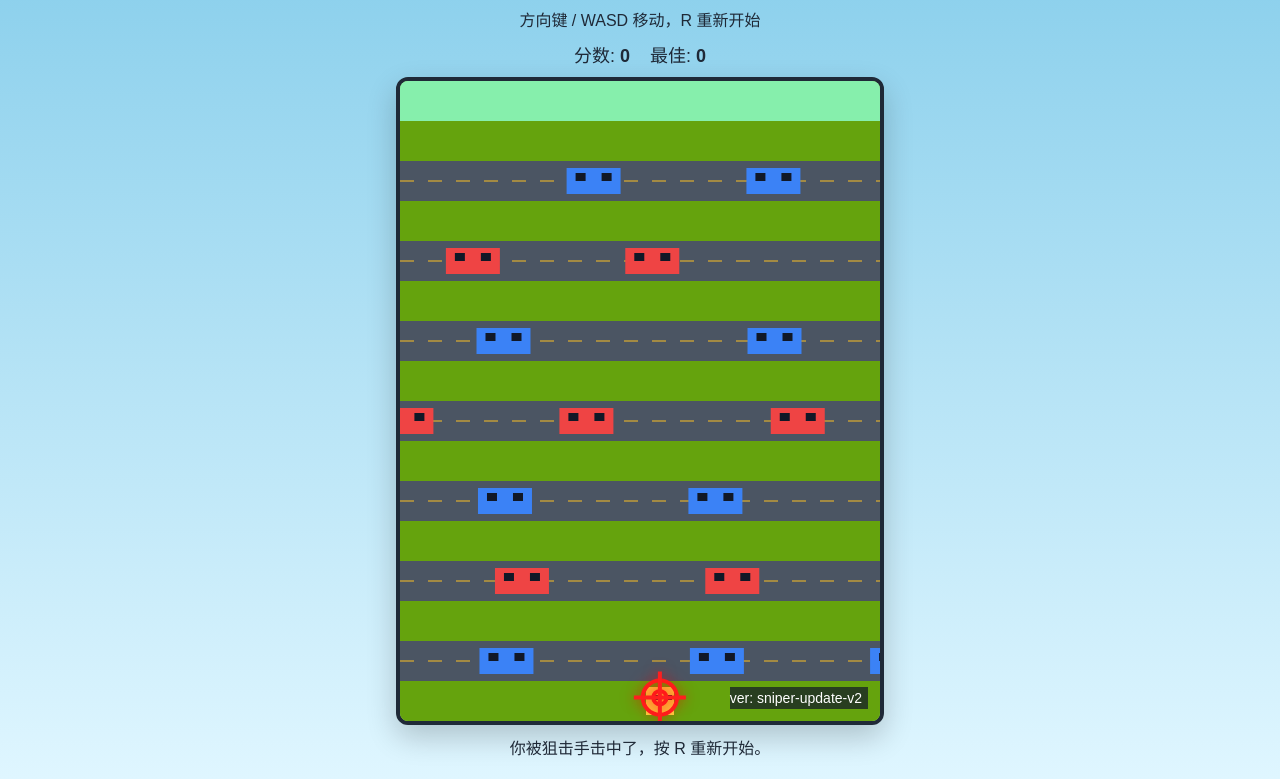
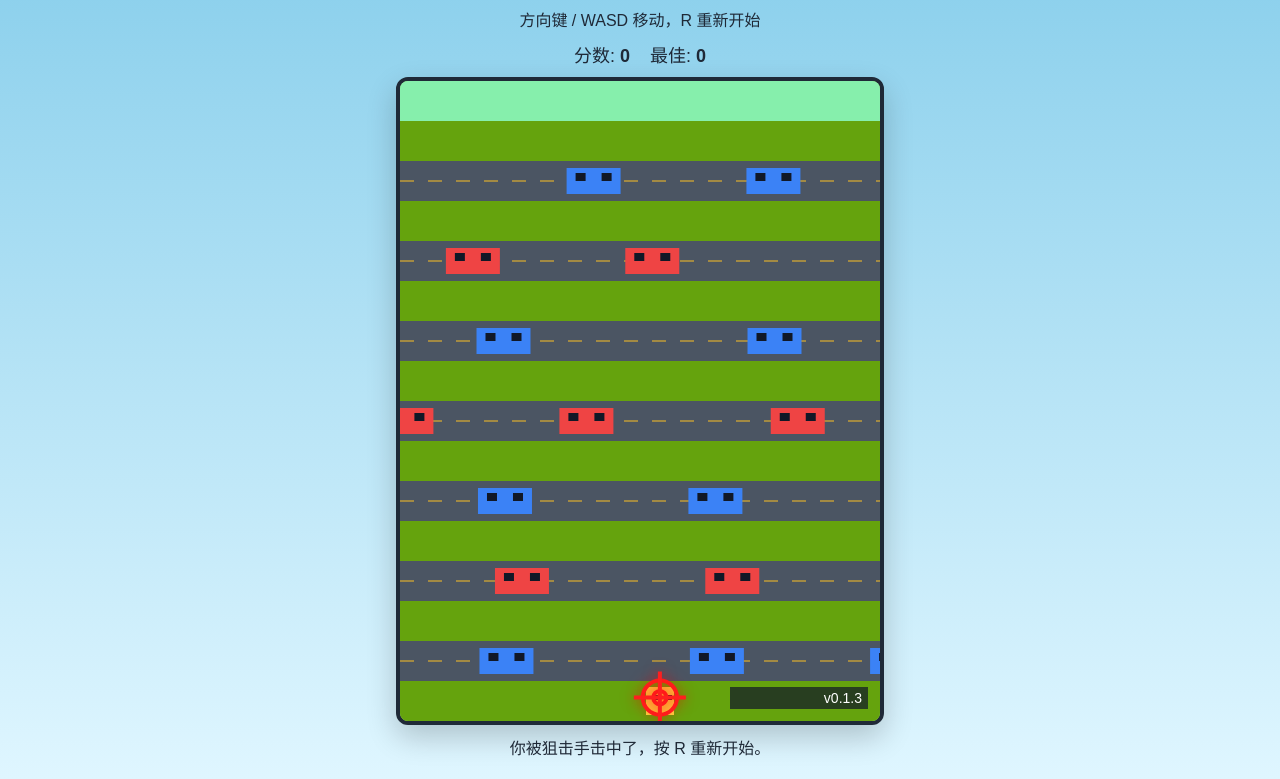
Before and after one commit to tianyichen404-coder/crossing-road-game, a plain HTML site: page index.html in a window 1280 px wide. Shown: the part 69-848 px from the top of the page. Drawn offline with Linux system fonts and the light colour scheme.

Commit message:
chore: use numeric game version

```diff
--- a/index.html
+++ b/index.html
@@ -17,6 +17,6 @@
     <canvas id="game" width="480" height="640"></canvas>
     <p id="status">小心来车，尽量往上走。</p>
   </div>
-  <script src="script.js?v=2"></script>
+  <script src="script.js?v=3"></script>
 </body>
 </html>
--- a/script.js
+++ b/script.js
@@ -11,7 +11,7 @@ const SAFE_ROWS = new Set([0, 1, ROWS - 1]);
 const SNIPER_LOCK_DISTANCE = 10;
 const SNIPER_FOLLOW_SPEED = 0.018;
 const SNIPER_AIM_SECONDS = 1;
-const BUILD_TAG = 'sniper-update-v2';
+const BUILD_TAG = '0.1.3';
 
 let best = Number(localStorage.getItem('crossyBest') || 0);
 bestEl.textContent = best;
@@ -246,7 +246,7 @@ function drawVersionTag() {
   ctx.fillStyle = '#ffffff';
   ctx.font = '14px Arial';
   ctx.textAlign = 'right';
-  ctx.fillText(`ver: ${BUILD_TAG}`, canvas.width - 18, canvas.height - 18);
+  ctx.fillText(`v${BUILD_TAG}`, canvas.width - 18, canvas.height - 18);
   ctx.restore();
 }
 
```
